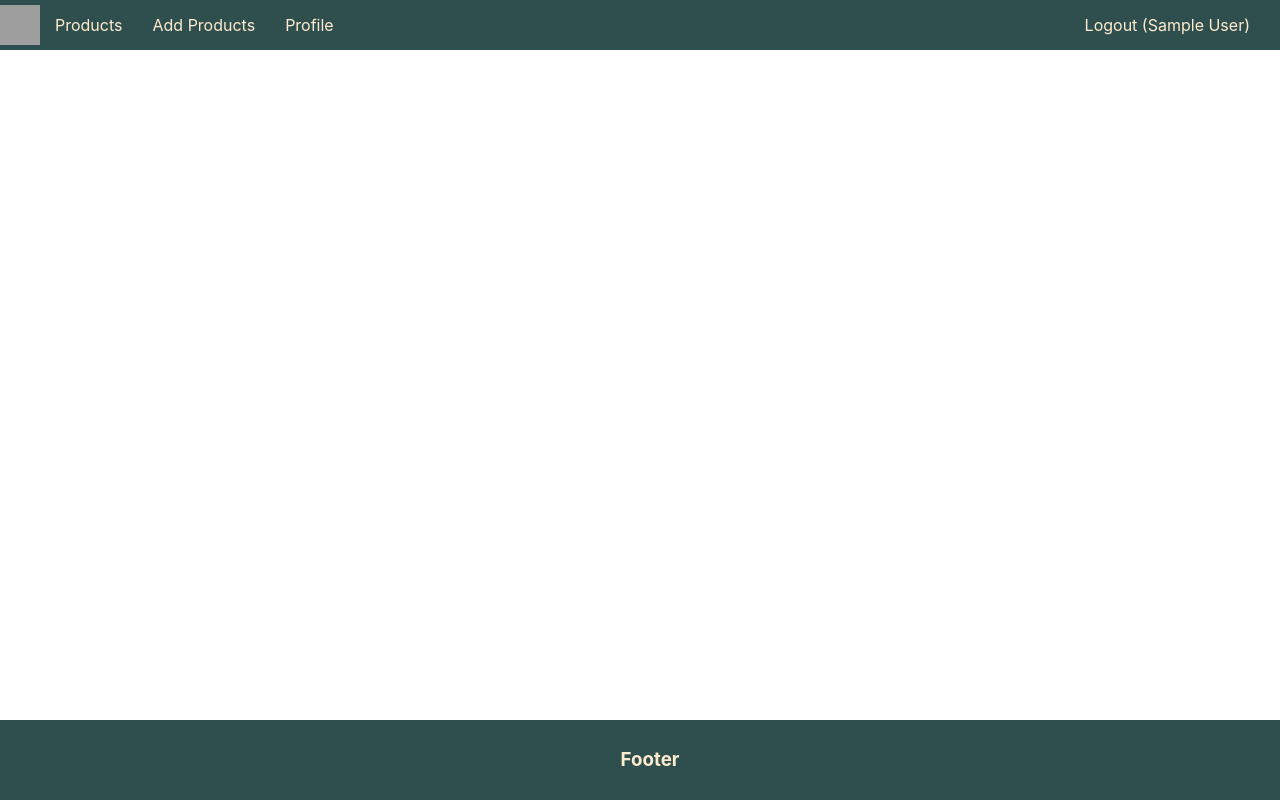
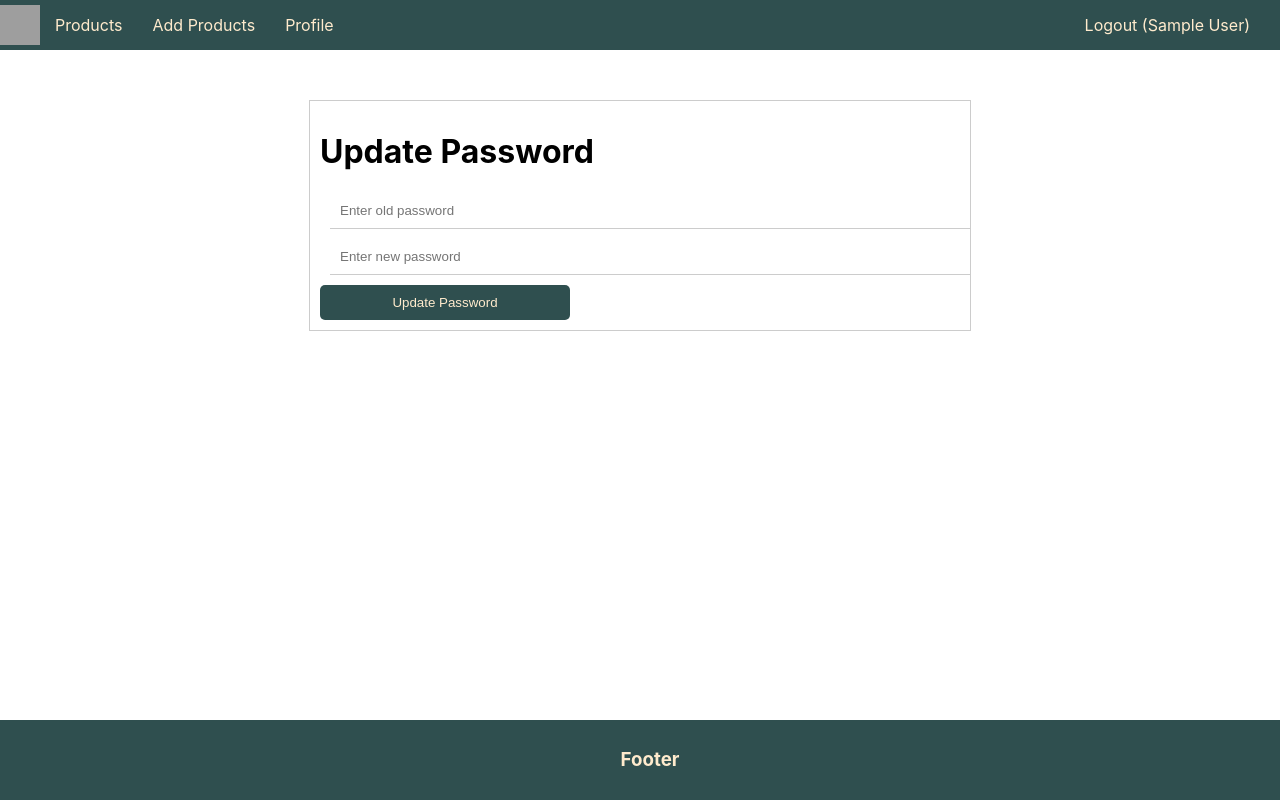
Before and after one commit to gyr1967/e-shop, a React (Create React App) app in the folder frontend/: page /profile/updatepassword/1 in a window 1280 px wide. Built offline with nearby package versions, Linux system fonts and the light colour scheme; sample sign-in values are in the browser's storage; grey boxes are pictures that could not be loaded.

Commit message:
added update password where the new password is hashed and salted, todo: implement stricter validation across the board, too much room for bad actors and general mishaps

```diff
--- a/frontend/src/App.js
+++ b/frontend/src/App.js
@@ -7,6 +7,7 @@ import PrivateComponent from "./components/utils/PrivateComponent";
 import Products from "./components/pages/products";
 import UpdateProduct from "./components/pages/updateProduct";
 import UpdateEmail from "./components/pages/updateEmail";
+import UpdatePassword from "./components/pages/updatePassword";
 import Profile from "./components/pages/profile";
 import "./App.css";
 import { BrowserRouter, Routes, Route } from "react-router-dom";
@@ -22,6 +23,7 @@ export default function App() {
           <Route path="/add" element={<AddProduct/>} />
           <Route path="/update/:id" element={<UpdateProduct/>} />
           <Route path="/profile/updateemail/:id" element={<UpdateEmail/>} />
+          <Route path="/profile/updatepassword/:id" element={<UpdatePassword/>} />
           <Route path="/logout" element={<h1>Logout page</h1>} />
           <Route path="/profile" element={<Profile/>} />
           </Route>
--- /dev/null
+++ b/frontend/src/components/pages/updatePassword.js
@@ -0,0 +1,78 @@
+import React from "react";
+import { Link, useNavigate, useParams } from "react-router-dom";
+
+export default function UpdateEmail() {
+  const [oldPassword, setOldPassword] = React.useState("");
+  const [newPassword, setNewPassword] = React.useState("");
+  const params = useParams();
+  const navigate = useNavigate();
+  const user = JSON.parse(localStorage.getItem("user-info"));
+
+  const updatePassword = async () => {
+    console.log("updatePassword called");
+    let result = await fetch(
+      `http://localhost:3001/profile/updatepassword/${params.id}`,
+      {
+        method: "PUT",
+        headers: {
+          "Content-Type": "application/json",
+          Accept: "application/json",
+          authorization: `bearer ${JSON.parse(localStorage.getItem("token"))}`,
+        },
+        body: JSON.stringify({ password: newPassword }),
+      }
+    );
+    result = await result.json();
+    console.log(result+"did it work?");
+    if (result) {
+        navigate("/profile");
+        }
+  };
+
+  const handleAttempt = async () => {
+    const email = user.email;
+    const password = oldPassword;
+    const data = {
+      email,
+      password,
+    };
+    let result = await fetch("http://localhost:3001/login", {
+      method: "POST",
+      body: JSON.stringify(data),
+      headers: {
+        "Content-Type": "application/json",
+      },
+    });
+    result = await result.json();
+    console.log(result);
+    if (result.auth) {
+      updatePassword();
+    } else {
+      alert(result.message);
+    }
+  };
+
+  return (
+    <div className="product">
+      <h1>Update Password</h1>
+      <input
+        className="inputBox"
+        type="password"
+        placeholder="Enter old password"
+        value={oldPassword}
+        onChange={(e) => setOldPassword(e.target.value)}
+      />
+      <input
+        className="inputBox"
+        type="password"
+        placeholder="Enter new password"
+        value={newPassword}
+        onChange={(e) => setNewPassword(e.target.value)}
+      />
+
+      <button onClick={handleAttempt} className="appButton" type="button">
+        Update Password
+      </button>
+    </div>
+  );
+}
--- a/frontend/src/components/utils/profileCard.jsx
+++ b/frontend/src/components/utils/profileCard.jsx
@@ -12,9 +12,11 @@ export default function ProfileCard(props){
     <Link to={"/profile/updateemail/" + user._id} className="button">
       <button className="appButton">Update Email</button>
     </Link>
-    <button className="appButton" onClick={()=> console.log("button clicked")}>
+    <Link to={"/profile/updatepassword/" + user._id} className="button">
+    <button className="appButton">
       Update password
     </button>
+    </Link>
   </div>
   )
 }
```
Also changed, not shown: 1 other file (tests, documents, lock files or other folders).
